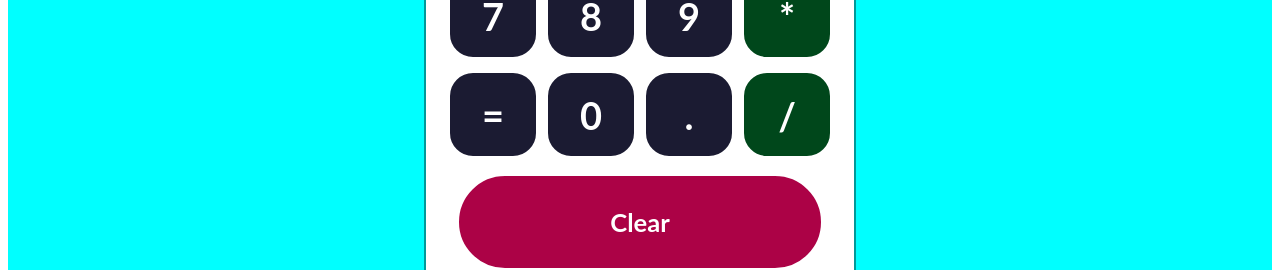
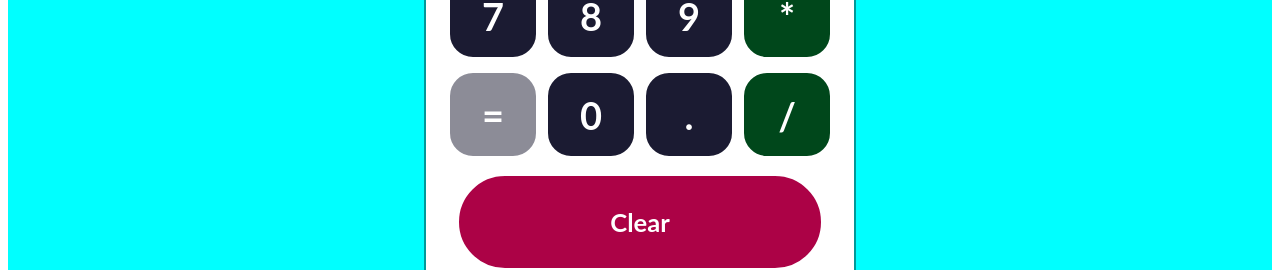
Before and after one commit to kaizenaurelius/calculadora-react, a React (Create React App) app: page / in a window 1280 px wide. Shown: the part 506-776 px from the top of the page. Built offline with nearby package versions, Linux system fonts and the light colour scheme.

Commit message:
Eliminado alert de input vacio Agreagado Prop disable al Button Agregado estilos disable al button "=" Aria-disable y tabIndex

```diff
--- a/src/App.js
+++ b/src/App.js
@@ -12,12 +12,14 @@ function App() {
   const [inputValue, setInputValue] = useState('')
 
   const insertInputToScreen = value => {
-    setInputValue(inputValue + value)
+
+      setInputValue(inputValue + value)
   }
 
-  const showResult = () => {
-    setInputValue(evaluate(inputValue))
+    const showResult = () => {
+      setInputValue(evaluate(inputValue))
   }
+
 
 
   return (
@@ -83,6 +85,7 @@ function App() {
         <div className='row-calculator'>
           <Button
             handleClick={showResult}
+            disabled={!inputValue}
           >=</Button>
           <Button
             handleClick={insertInputToScreen}
--- a/src/components/Button.jsx
+++ b/src/components/Button.jsx
@@ -7,12 +7,16 @@ function Button(props) {
   }
 
 
+  const isDisabled = props.disabled;
   return (
-      <div
-        className={`button-container ${isOperator(props.children) ? 'operator' : ''}`.trimEnd()}
-        onClick={() => props.handleClick(props.children)}>
-        {props.children}
-      </div>
+    <div
+      className={`button-container ${isOperator(props.children) ? 'operator' : ''}${isDisabled ? ' disabled' : ''}`.trimEnd()}
+      onClick={isDisabled ? undefined : () => props.handleClick(props.children)}
+      aria-disabled={isDisabled}
+      tabIndex={isDisabled ? -1 : 0}
+    >
+      {props.children}
+    </div>
   )
 }
 
--- a/src/styles/button.css
+++ b/src/styles/button.css
@@ -13,6 +13,12 @@
     margin: 4px;
     cursor: pointer;
     transition: background-color 0.2s, box-shadow 0.2s, transform 0.2s, border-color 0.2s;
+}
+
+.button-container.disabled {
+    opacity: 0.5;
+    cursor: not-allowed;
+    pointer-events: none;
 }
 
 .button-container:hover {
```
